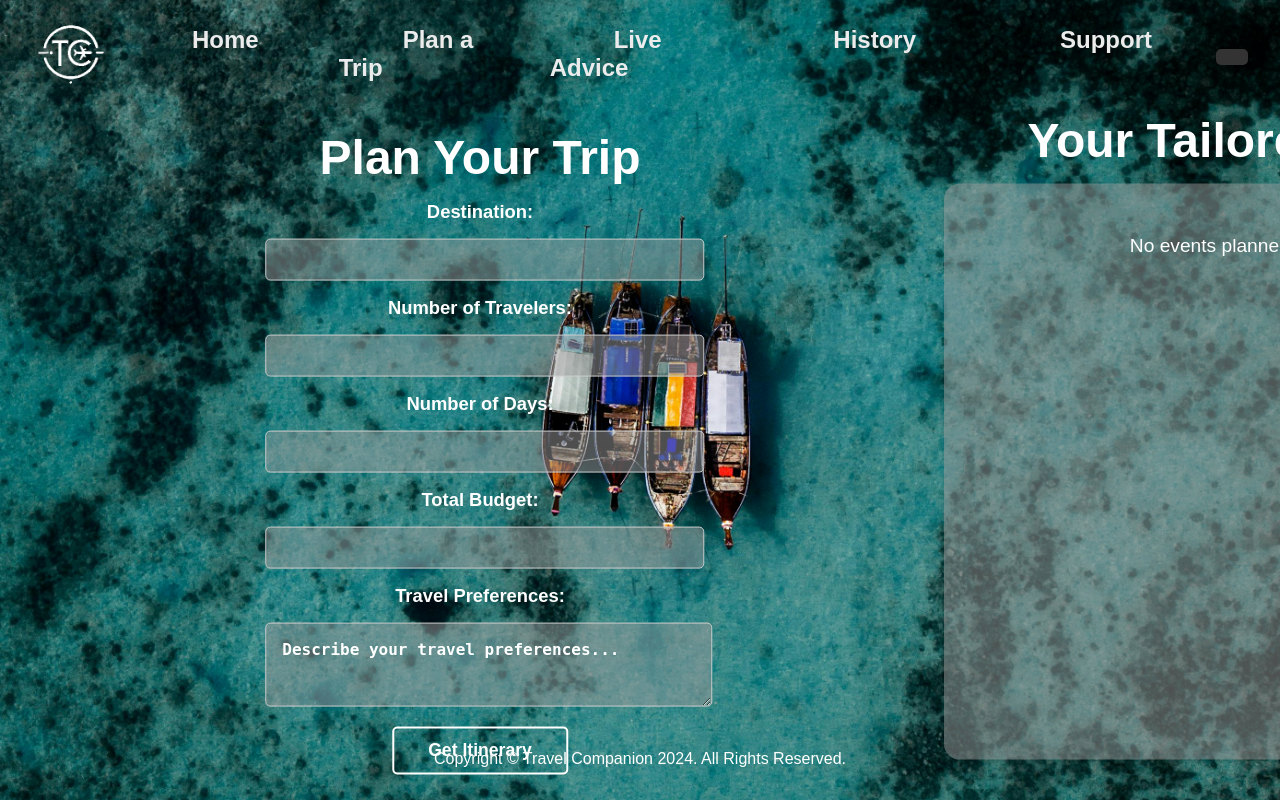
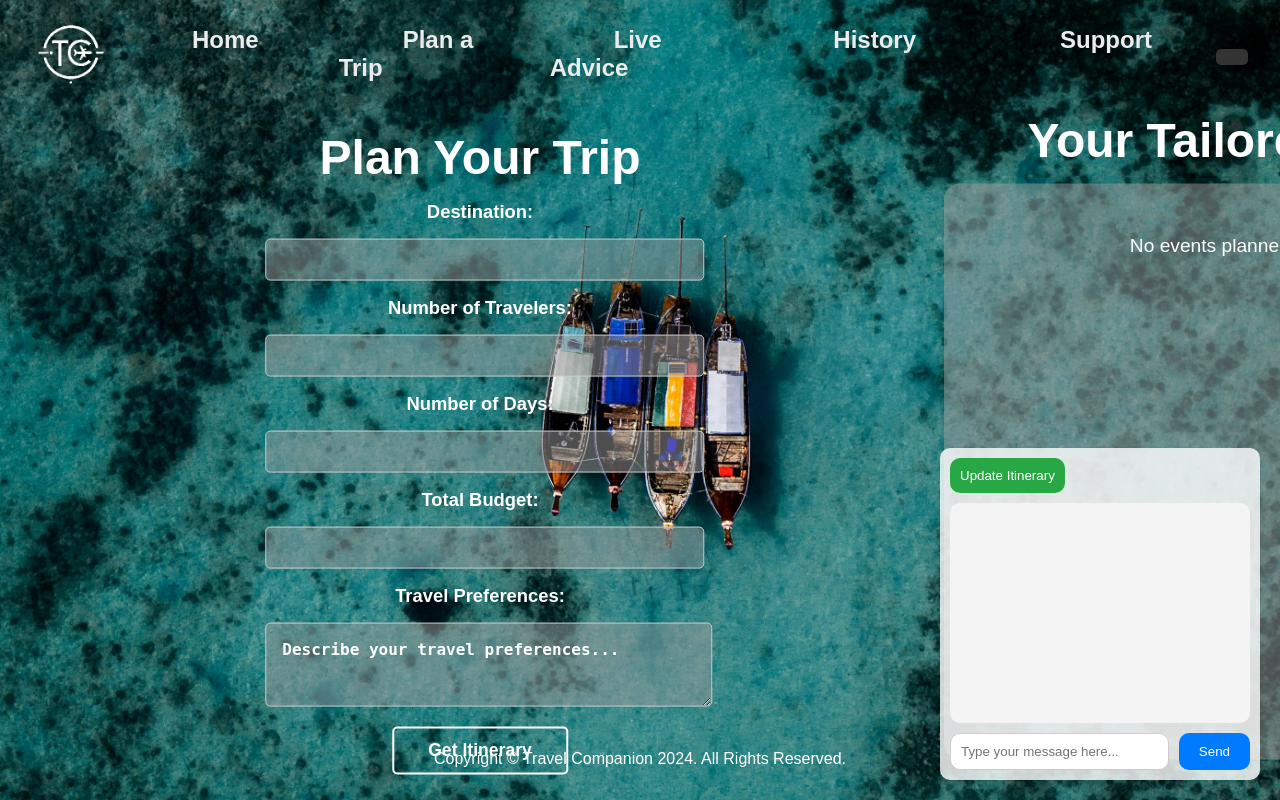
Before and after one commit to noazaj/travel-companion, a Flask app: page /plan-a-trip in a window 1280 px wide. Run offline with Flask 3, Linux system fonts and the light colour scheme; the visitor is signed in with stand-in values (Sample User, id 1).

Commit message:
Chat box for AI conversation

```diff
--- a/app/static/styles.css
+++ b/app/static/styles.css
@@ -261,6 +261,88 @@ footer {
 
 .accordion-content ul li:hover {
     background-color: #ffffff6b;
+}
+
+
+
+/* Chat box styles */
+/* Chat box styles */
+.chat-box {
+    position: fixed;
+    bottom: 0;
+    right: 0;
+    width: 300px;
+    background: rgba(255, 255, 255, 0.8);
+    border-radius: 10px;
+    padding: 10px;
+    box-shadow: 0 2px 4px rgba(0, 0, 0, 0.1);
+    margin: 20px;
+    z-index: 1000;
+}
+
+.update-itinerary-btn {
+    background: #28a745;
+    color: white;
+    border: none;
+    padding: 10px;
+    border-radius: 10px;
+    cursor: pointer;
+    margin-bottom: 10px;
+}
+
+.update-itinerary-btn:hover {
+    background: #218838;
+}
+
+.chat-messages {
+    height: 200px;
+    overflow-y: auto;
+    padding: 10px;
+    background: #f4f4f4;
+    border-radius: 10px;
+    margin-bottom: 10px;
+}
+
+.message {
+    padding: 5px;
+    margin: 5px 0;
+    border-radius: 10px;
+}
+
+.user-message {
+    background: #d1e7dd;
+    align-self: flex-end;
+}
+
+.bot-message {
+    background: #f8d7da;
+    align-self: flex-start;
+}
+
+#chat-form {
+    display: flex;
+    gap: 10px;
+}
+
+#chat-input {
+    flex: 1;
+    padding: 10px;
+    border-radius: 10px;
+    border: 1px solid #ccc;
+    background-color: white;
+}
+
+#chat-form button {
+    padding: 10px 20px;
+    border: none;
+    border-radius: 10px;
+    background: #007bff;
+    color: white;
+    cursor: pointer;
+}
+
+#chat-form button:hover {
+    background: #0056b3;
 }
 
 
--- a/app/templates/plan-a-trip.html
+++ b/app/templates/plan-a-trip.html
@@ -43,8 +43,8 @@
     <main>
         <section class="adventure">
             <img src="{{ url_for('static', filename='images/ocean_boats.jpg') }}" alt="Mountain">
-            <div class="plan-your-trip-container">
-                <div class="plan-your-trip-text">
+            <div class="plan-your-trip-container" >
+                <div class="plan-your-trip-text" id="plan-your-trip-container">
                     <h1>Plan Your Trip</h1>
                     <form class="plan-your-trip-form" method="POST" href="{{ url_for('web.plan_a_trip_post') }}">
                         <label for="destination">Destination:</label>
@@ -62,7 +62,7 @@
                         <label for="preferences">Travel Preferences:</label>
                         <textarea id="preferences" name="preferences" rows="4" placeholder="Describe your travel preferences..."></textarea>
 
-                        <button type="submit" class="plan-your-trip-submit-btn">Get Itinerary</button>
+                        <button type="submit" class="plan-your-trip-submit-btn">Get Itinerary </button>
                     </form>
                 </div>
                 <div class="plan-your-trip-output">
@@ -87,12 +87,22 @@
                                 {% endfor %}
                             {% else %}
                             <p>No events planned for this itinerary.</p>
-                        {% endif %}
+                            {% endif %}
                         </div>
                     </div>
                 </div>
             </div>
         </section>
+
+        <div class="chat-box" id="chat-box">
+            <button class="update-itinerary-btn" onclick="updateItinerary()">Update Itinerary</button>
+            <div class="chat-messages" id="chat-messages"></div>
+            <form id="chat-form" onsubmit="sendMessage(event)">
+                <input type="text" id="chat-input" name="message" placeholder="Type your message here..." required>
+                <button type="submit">Send</button>
+            </form>
+        </div>
+
     </main>
     <footer>
         <p>Copyright © Travel Companion 2024. All Rights Reserved.</p>
@@ -100,6 +110,12 @@
     <script>
         // const itineraryData = JSON.parse("{{ itinerary_data | default('{}', true) | tojson | safe }}");
         // const itinerary = itineraryData || {};
+
+        // function replaceContent(event) {
+        //     event.preventDefault();
+        //     document.getElementById('plan-your-trip-container').style.display = 'none';
+        //     document.getElementById('chat-box').style.display = 'block';
+        // }
 
         function toggleAccordion(id) {
             var content = document.getElementById(id);
@@ -117,7 +133,7 @@
         }
 
         function showEventDetails(element) {
-            const details = JSON.parse(element.dataset.details.replace(/&quot;/g,'"'));
+            const details = JSON.parse(element.dataset.details.replace(/&quot;/g, '"'));
             const detailsContent = `
                 <h2>${decodeHtmlEntities(element.innerText)}</h2>
                 <p><strong>Location:</strong> ${decodeHtmlEntities(details.location)}</p>
@@ -137,6 +153,11 @@
 
             // Append the new details
             element.parentElement.appendChild(detailsContainer);
+
+            // Open chat box with pre-filled prompt
+            const chatInput = document.getElementById('chat-input');
+            chatInput.value = `I want to know more about ${details.activity} at ${details.time} on ${details.location}.`;
+            chatInput.focus();
         }
 
         function openLoginModal() {
@@ -155,8 +176,69 @@
         window.onclick = function(event) {
             if (event.target == document.getElementById('signinModal')) {
                 document.getElementById('signinModal').style.display = "none";
+            }
         }
-    }
+
+        // Chat box functionality
+        function sendMessage(event) {
+            event.preventDefault();
+            const input = document.getElementById('chat-input');
+            const message = input.value.trim();
+            if (message) {
+                const chatMessages = document.getElementById('chat-messages');
+                const userMessage = document.createElement('div');
+                userMessage.className = 'message user-message';
+                userMessage.innerText = message;
+                chatMessages.appendChild(userMessage);
+
+                fetch("/chat-plan-a-trip", {
+                    method: 'POST',
+                    headers: {
+                        'Content-Type': 'application/json'
+                    },
+                    body: JSON.stringify({ message })
+                })
+                .then(response => response.json())
+                .then(data => {
+                    const botMessage = document.createElement('div');
+                    botMessage.className = 'message bot-message';
+                    botMessage.innerText = data.gpt_chat_response;
+                    chatMessages.appendChild(botMessage);
+                    chatMessages.scrollTop = chatMessages.scrollHeight;
+                })
+                .catch(error => console.error('Error:', error));
+
+                input.value = '';
+            }
+        }
+
+
+        function updateItinerary() {
+            // Logic to update the itinerary
+            alert('Update Itinerary functionality to be implemented');
+        }
+
+        document.addEventListener('DOMContentLoaded', function() {
+            // Listening for changes in the itinerary_data div
+            const itineraryOutput = document.getElementById('itinerary-output');
+            const observer = new MutationObserver((mutations) => {
+                for (const mutation of mutations) {
+                    if (mutation.type === 'childList') {
+                        document.getElementById('plan-your-trip-container').style.display = 'none';
+                        document.getElementById('chat-box').style.display = 'block';
+                    }
+                }
+            });
+
+            observer.observe(itineraryOutput, { childList: true, subtree: true });
+
+            document.getElementById('chat-form').addEventListener('submit', function(event) {
+                event.preventDefault();
+                sendMessage(event);
+            });
+        });
+
+
     </script>
 </body>
 </html>
```
